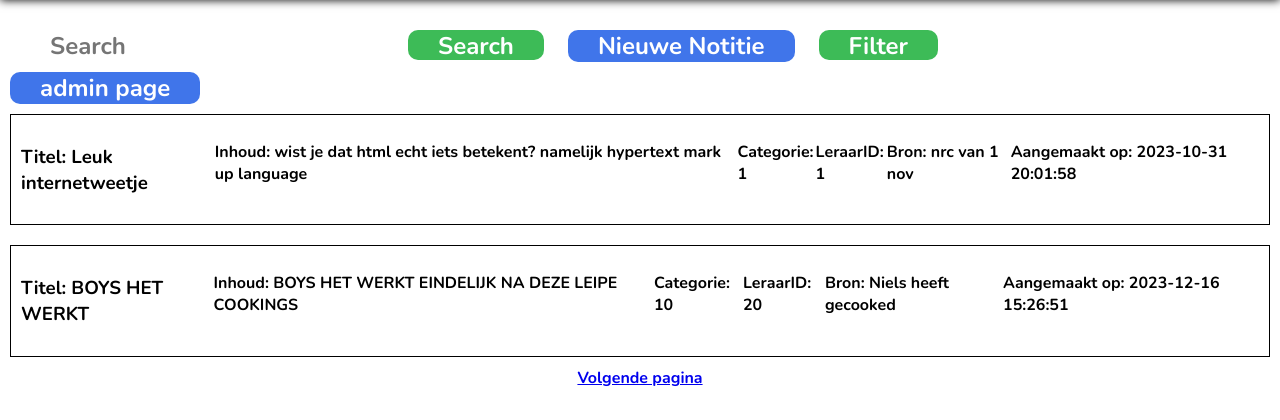
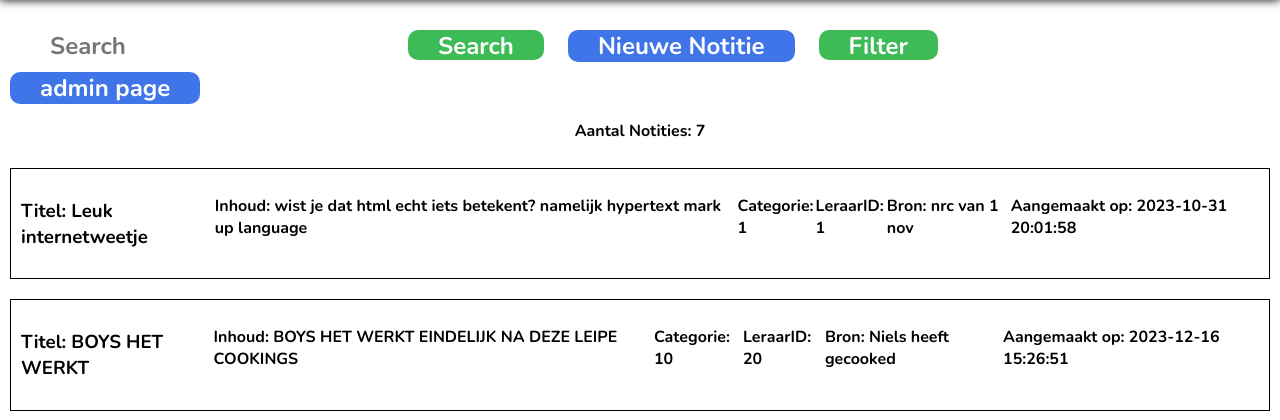
Before and after one commit to Adam-1052189/WP2_security, a Flask app: page /overzicht in a window 1280 px wide. Shown: the part 364-784 px from the top of the page. Before the commit the page ends 750 px from the top, so only its background shows below. Run offline with Flask 3, Linux system fonts and the light colour scheme; the visitor is signed in with stand-in values (Sample User, id 1).

Commit message:
weergave van huidige aantal notities

```diff
--- a/Project_Files/DB.py
+++ b/Project_Files/DB.py
@@ -25,3 +25,9 @@ def adminmenu(username, teacher_password, display_name):
     query3 = 'INSERT INTO teachers (username, teacher_password, display_name) VALUES (?,?,?)'
     conn.execute(query3, (username, teacher_password, display_name))
     conn.commit()
+
+def aantalnotities():
+    query5 = 'SELECT COUNT(note_id) FROM notes;'
+    result = conn.execute(query5).fetchone()
+    count = result[0] if result else 0
+    return count
--- a/Project_Files/main.py
+++ b/Project_Files/main.py
@@ -54,9 +54,11 @@ def display_notes():
     per_page = 2
     total_notes=len(notes)
     paginated_notes = paginering(page, per_page)
+    aantal_notities = DB.aantalnotities()
+
     if not paginated_notes and page != 1:
         return "page not found", 404
-    return render_template('overzicht_notities.html', page=page ,notes=paginated_notes, total_notes=total_notes, per_page=per_page)
+    return render_template('overzicht_notities.html', page=page ,notes=paginated_notes, total_notes=total_notes, per_page=per_page, aantal_notities=aantal_notities)
 
 #create notes
 @app.route('/create/', methods=('GET', 'POST'))
--- a/Project_Files/templates/Overzicht_notities.html
+++ b/Project_Files/templates/Overzicht_notities.html
@@ -24,6 +24,7 @@
 {% block content%}
     {% if notes %}
         <div class="notes-container">
+            <p>Aantal Notities: {{ aantal_notities }}</p>
             {% for note in notes %}
                 <form class='note'>
                     <h3>Titel: {{ note[1] }}</h3>
```
